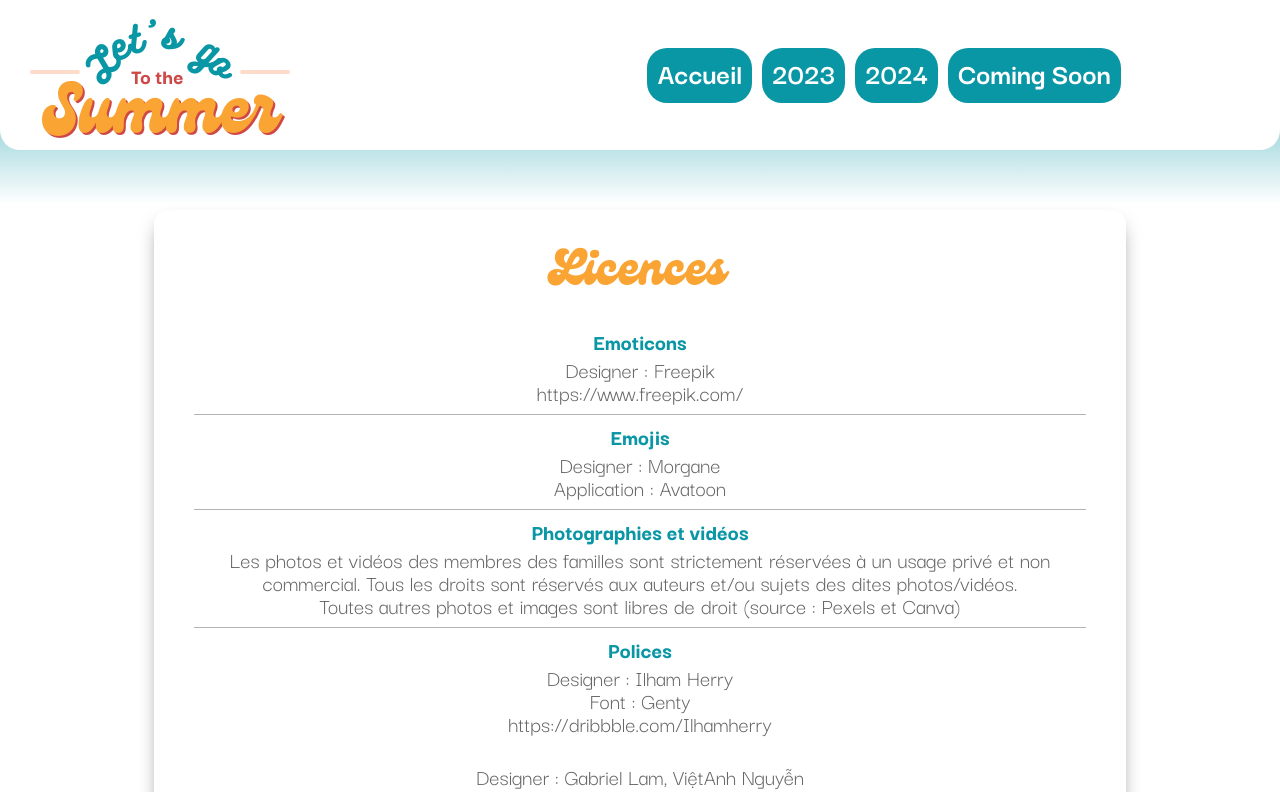
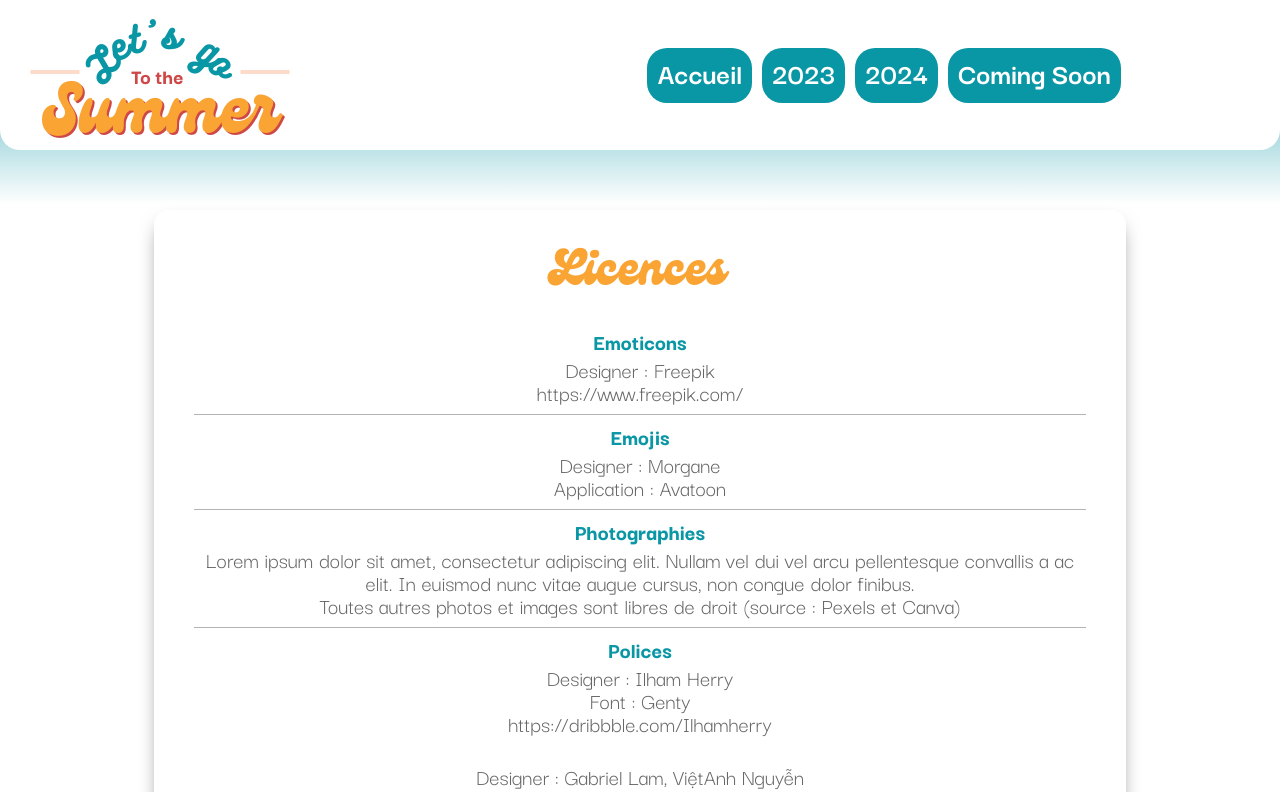
Before and after one commit to PixelsAndCookies/lets-go-to-the-summer, a React (Vite) app: page /licences in a window 1280 px wide. Shown: the top 792 px of the page. Built offline with nearby package versions, Linux system fonts and the light colour scheme.

Commit message:
Changing p text to lorem ipsum

```diff
--- a/src/pages/Licences/Licences.jsx
+++ b/src/pages/Licences/Licences.jsx
@@ -18,11 +18,11 @@ export const Licences = () => {
                     </div>
 
                     <div className="otherPages__element border">
-                        <h3>Photographies et vidéos</h3>
+                        <h3>Photographies</h3>
                         <p>
-                            Les photos et vidéos des membres des familles sont strictement réservées
-                            à un usage privé et non commercial. Tous les droits sont réservés aux
-                            auteurs et/ou sujets des dites photos/vidéos.
+                            Lorem ipsum dolor sit amet, consectetur adipiscing elit. Nullam vel dui
+                            vel arcu pellentesque convallis a ac elit. In euismod nunc vitae augue
+                            cursus, non congue dolor finibus.
                         </p>
                         <p>
                             Toutes autres photos et images sont libres de droit (source : Pexels et
```
